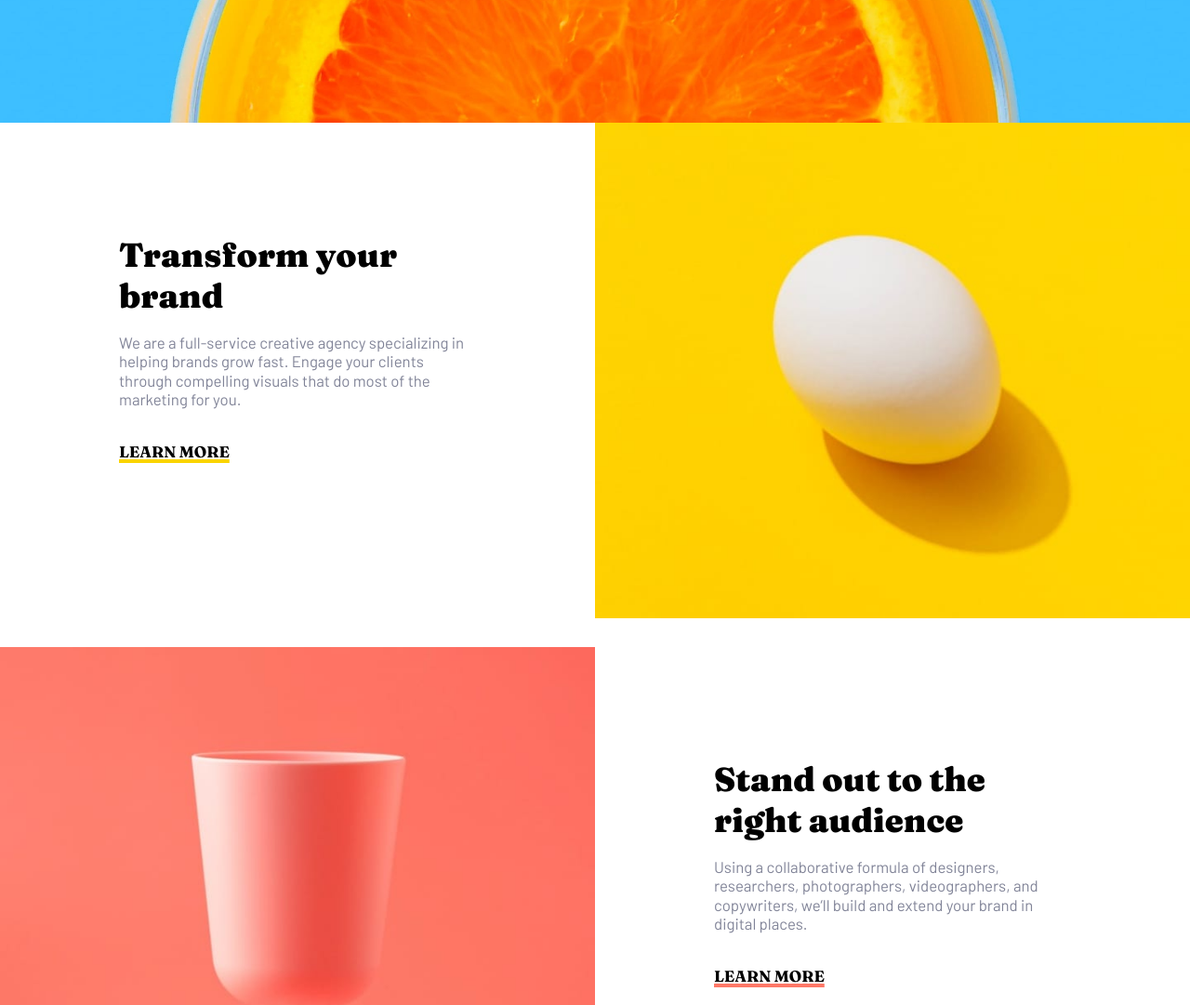
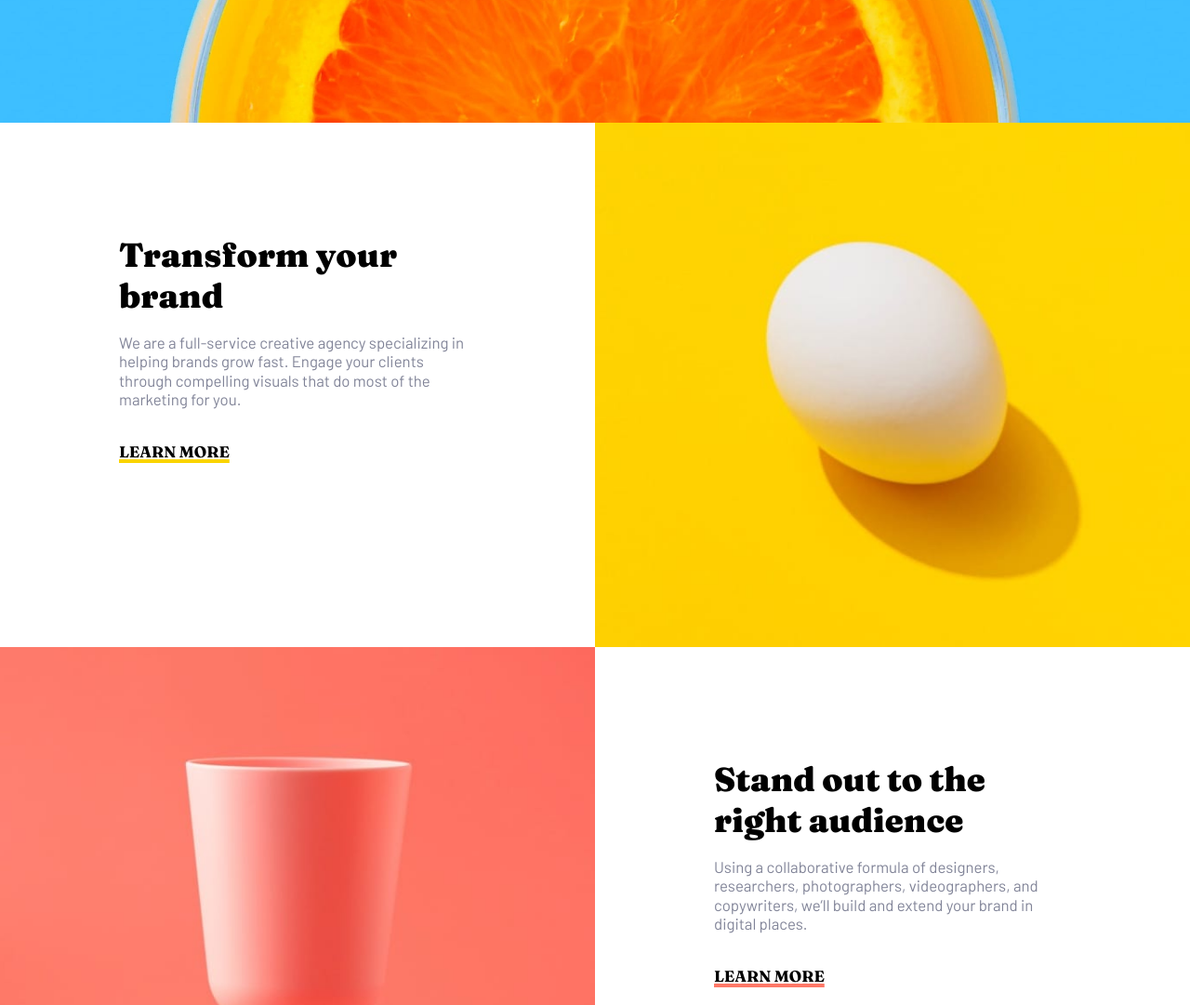
Before and after one commit to Marvytee/marvyside, a plain HTML site: page index.html in a window 1280 px wide. Shown: the part 740-1821 px from the top of the page at 93% size. Drawn offline with Linux system fonts and the light colour scheme.

Commit message:
Rectified some errors

```diff
--- a/styles.css
+++ b/styles.css
@@ -273,7 +273,11 @@ footer > div:nth-child(3) > img {
 .transform {
    display: flex;
    flex-direction: row-reverse;
+   max-height: 47rem;
+}
+.transform img, .stand-out img {
    height: 47rem;
+   max-height: 47rem;
 }
 .transform > div {
    width: 50%;
```
